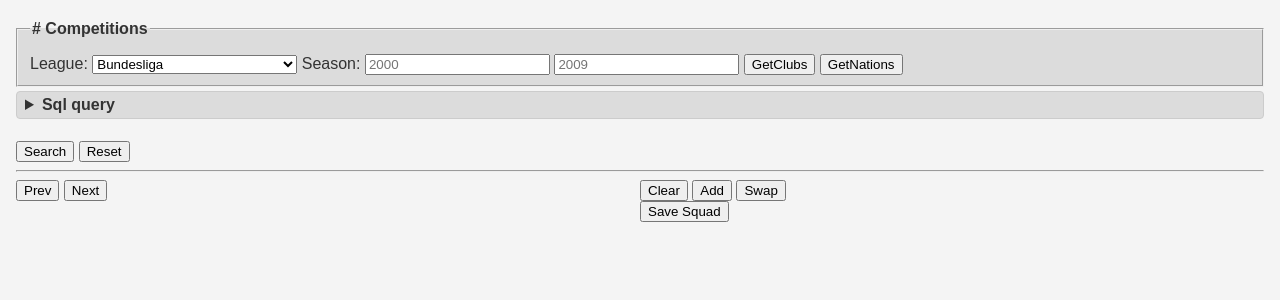
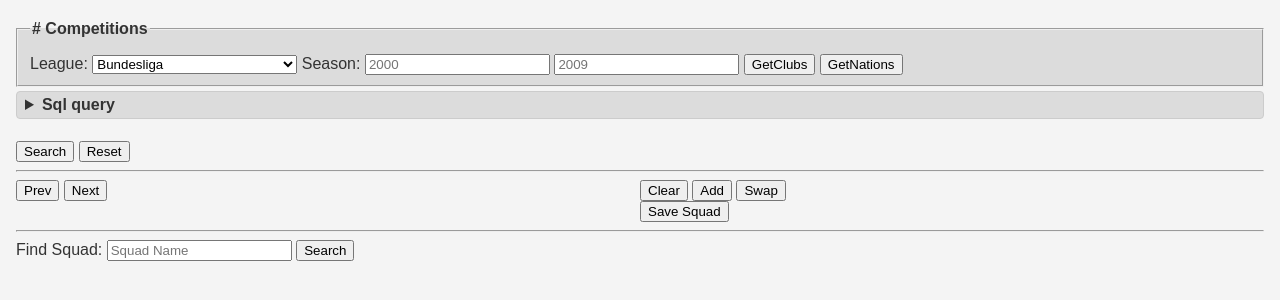
Before and after one commit to ignaciodpaez/fbtb, a Django app: page /builder/ in a window 1280 px wide. Shown: the top 300 px of the page. Run offline with Django 5.2, Linux system fonts and the light colour scheme.

Commit message:
Add find and show user squads

```diff
--- a/builder/_transmarket.py
+++ b/builder/_transmarket.py
@@ -282,6 +282,22 @@ def select_competition_players(competition_id, season_start=None, season_end=Non
     return df_player[mask].drop_duplicates(subset=['id']).reset_index(drop=True)
 
 
+def select_user_squad(name, timestamp=None):
+    # type: (str, int) -> pd.DataFrame
+
+    file_name = 'data/fb_user_squad.csv'
+
+    if os.path.exists(file_name) is False:
+        raise RuntimeError(f"{file_name} not exists")
+
+    df_squad = pd.read_csv(file_name)
+
+    if timestamp is not None:
+        df_squad = df_squad[df_squad['timestamp'] == timestamp]
+
+    return df_squad[df_squad['squad_name'] == name]
+
+
 def read_sql_query(df, table=None, stmt=None):
     # type: (pd.DataFrame, str, str) -> pd.DataFrame
 
--- a/builder/static/builder/script.js
+++ b/builder/static/builder/script.js
@@ -218,3 +218,46 @@ function handleSaveSquad() {
         });
     });
 }
+
+function handleFindSquad() {
+    const formEl = document.querySelector('.fb-js-find-squad');
+    formEl.addEventListener('submit', function (e) {
+        e.preventDefault();
+        const squadName = formEl.querySelector('input[name="squad_name"]').value;
+        if (!squadName) {
+            return;
+        }
+        const url = formEl.getAttribute('action') + "?" + new URLSearchParams({ squad_name: squadName });
+        fetch(url)
+            .then(response => response.text())
+            .then(html => {
+                const tableEl = document.querySelector('.fb-squad-list');
+                tableEl.style.display = 'block';
+                tableEl.innerHTML = html;
+            })
+    });
+}
+
+function handleShowSquad() {
+    const tableEl = document.querySelector('.fb-squad-list');
+    tableEl.addEventListener('click', function (e) {
+        if (!e.target.classList.contains('js-show-squad-btn')) {
+            return;
+        }
+        e.preventDefault();
+        const formEl = e.target.closest('form');
+        formData = new FormData(formEl);
+        const url = formEl.getAttribute('action') + "?" + new URLSearchParams(formData);
+        fetch(url)
+            .then(response => response.text())
+            .then(html => {
+                const tableEl = document.querySelector('#alineation');
+                tableEl.style.display = 'block';
+                tableEl.innerHTML = html;
+                btnGroupEl = document.querySelectorAll('.fb-js-player-btn-group');
+                btnGroupEl.forEach(btn => {
+                    btn.style.display = 'block';
+                });
+            })
+    });
+}
--- a/builder/templates/builder/index.html
+++ b/builder/templates/builder/index.html
@@ -74,6 +74,14 @@
                 </form>
             </div>
         </div>
+        <hr>
+        <form class="fb-js-find-squad" action="{% url 'ajax_find_squad' %}" method="get">
+            <label for="squadSearch">Find Squad:</label>
+            <input type="text" name="squad_name" id="squadSearch" placeholder="Squad Name">
+            <button type="submit">Search</button>
+        </form>
+        <table class="fb-squad-list">
+        </table>
     </main>
     {% load static %}
     <script src="{% static 'builder/script.js' %}"></script>
@@ -87,6 +95,8 @@
         handlePlayerBtn();
         handleSwapPlayers();
         handleSaveSquad();
+        handleFindSquad();
+        handleShowSquad();
     </script>
 </body>
 </html>
--- a/builder/templates/builder/players.html
+++ b/builder/templates/builder/players.html
@@ -11,7 +11,7 @@
         <td>{{ player.club_name }}</td>
         <td><input type="checkbox" id="{{ player.id }}" name="playerRow" value="{{ player.id }}"></td>
         <td class="fb-js-player-btn-group" style="display: none;">
-            <button type="button" class="fb-squad js-remove-btn">&#9249;</button>
+            <button type="button" class="fb-squad js-remove-btn">&SmallCircle;</button>
             <button type="button" class="fb-squad js-up-btn">&utri;</button>
             <button type="button" class="fb-squad js-down-btn">&dtri;</button>
         </td>
--- a/builder/urls.py
+++ b/builder/urls.py
@@ -9,4 +9,6 @@ urlpatterns = [
     path("ajax/nations", views.get_nations_ajax, name="ajax_nations"),
     path("ajax/players", views.get_players_ajax, name="ajax_players"),
     path("ajax/squad/save", views.save_squad_ajax, name="ajax_save_squad"),
+    path("ajax/squad/find", views.find_squad_ajax, name="ajax_find_squad"),
+    path("ajax/squad/show", views.show_squad_ajax, name="ajax_show_squad"),
 ]
--- a/builder/views.py
+++ b/builder/views.py
@@ -108,3 +108,31 @@ def save_squad_ajax(request):
             return HttpResponseBadRequest("Invalid JSON")
 
     return HttpResponseBadRequest("Only POST allowed")
+
+
+def find_squad_ajax(request):
+    template = loader.get_template('builder/squad_list.html')
+    context = {}
+
+    name = request.GET.get('squad_name')
+    timestamp = request.GET.get('timestamp')
+
+    squad = select_user_squad(name, timestamp) #.drop_duplicates(subset=['squad_name', 'timestamp'], keep='first')
+    grouped_df = squad.groupby(['timestamp', 'squad_name']).size().reset_index(name='size')
+
+    context['squad_list'] = grouped_df
+
+    return HttpResponse(template.render(context, request))
+
+def show_squad_ajax(request):
+    template = loader.get_template('builder/players.html')
+    context = {}
+
+    name = request.GET.get('squad_name')
+    timestamp = request.GET.get('timestamp')
+
+    squad = select_user_squad(name, int(timestamp))
+
+    context['players'] = squad
+
+    return HttpResponse(template.render(context, request))
```
Also changed, not shown: builder/templates/builder/squad_list.html (added, +16 -0 lines).
